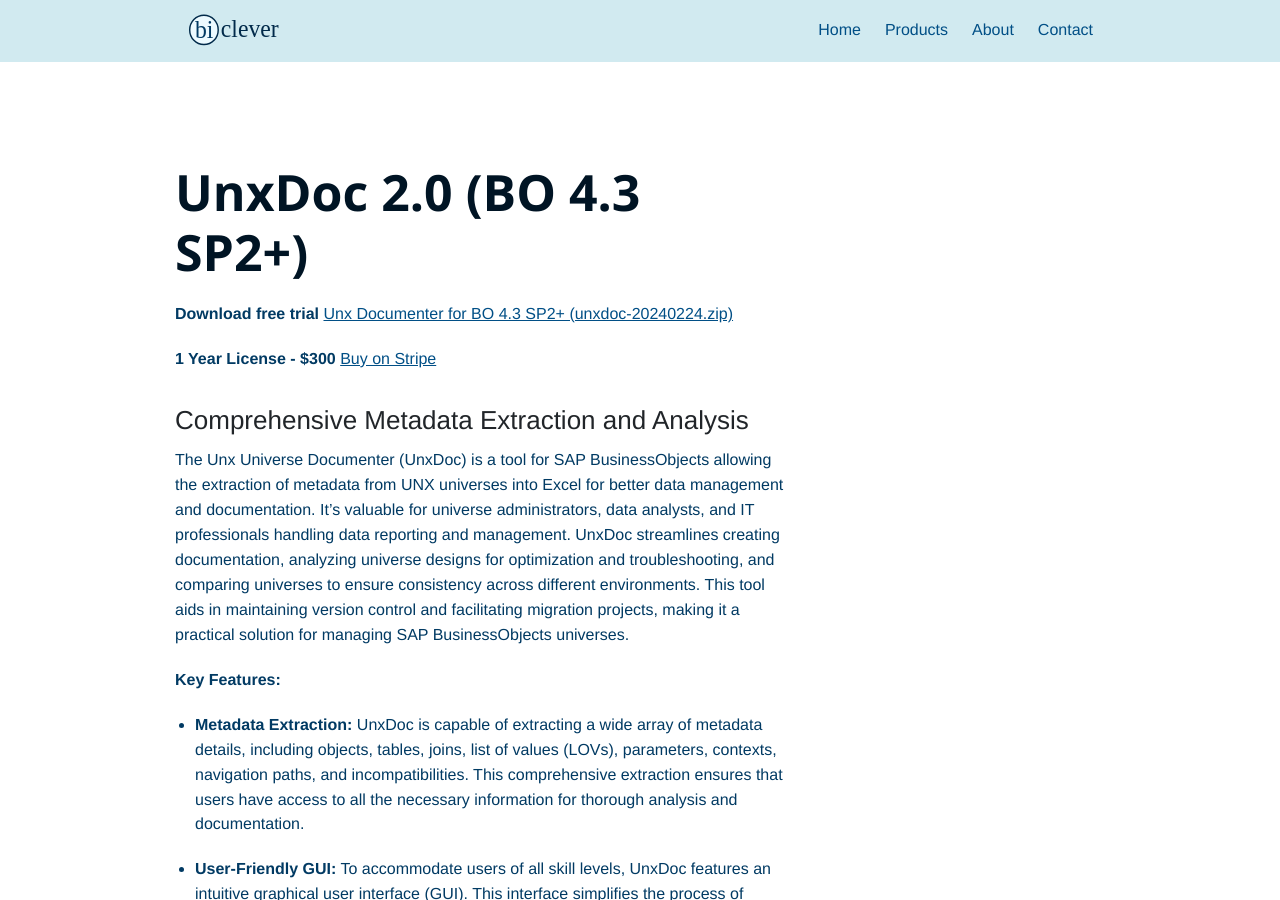
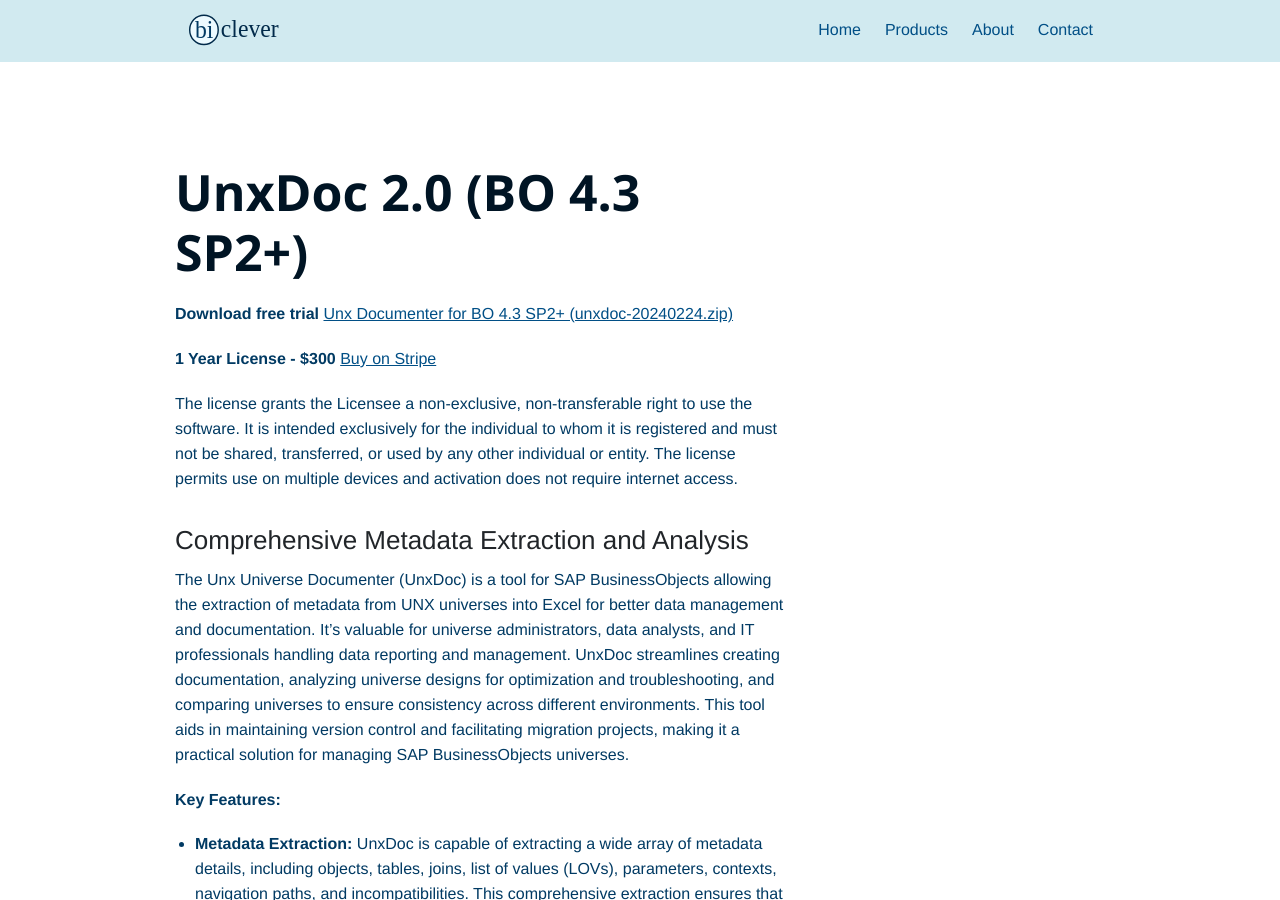
Before and after one commit to biclever/biclever.github.io, a Jekyll site: the page built from _products/unx-documenter-2.md, in a window 1280 px wide and 900 px high. Built offline with Jekyll 4.4.1, drawn with Linux system fonts in a browser that asks for light colours.

Commit message:
license update

```diff
--- a/_products/unx-documenter-2.md
+++ b/_products/unx-documenter-2.md
@@ -9,6 +9,8 @@
 **Download free trial** [Unx Documenter for BO 4.3 SP2+ (unxdoc-20240224.zip)](https://drive.google.com/uc?export=download&id=1hnxPWRmNC6Qc5QgtS5Ue-vWf00wq7V3k)
 
 **1 Year License - $300** [Buy on Stripe](https://buy.stripe.com/4gw4iA00c6dq1he6oo)
+
+The license grants the Licensee a non-exclusive, non-transferable right to use the software. It is intended exclusively for the individual to whom it is registered and must not be shared, transferred, or used by any other individual or entity. The license permits use on multiple devices and activation does not require internet access.
 
 ## Comprehensive Metadata Extraction and Analysis
 
```
